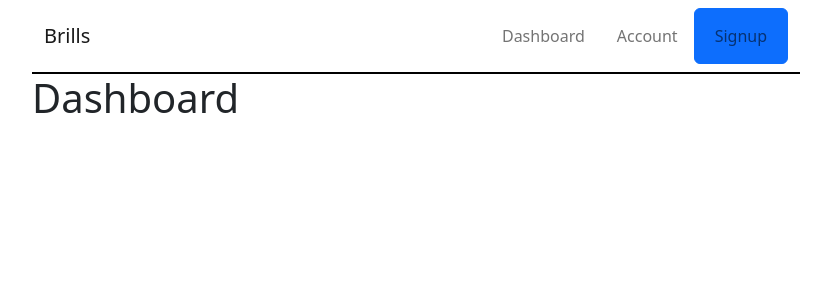
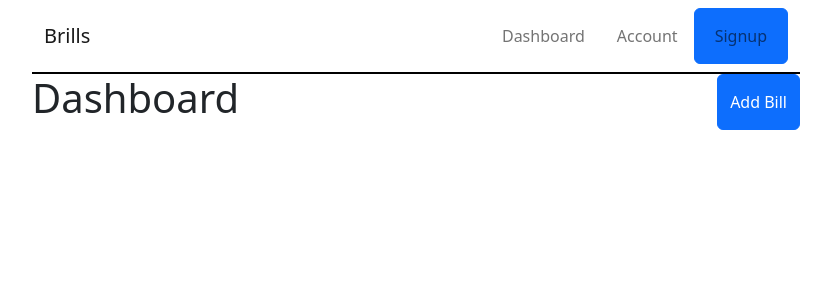
Before and after one commit to KevinMKW/brills, a React (Vite) app: page /dashboard in a window 1280 px wide. Shown: the top 300 px of the page, without its empty margins (224-1055 px from the left). Built offline with nearby package versions, Linux system fonts and the light colour scheme.

Commit message:
update the dashboard

```diff
--- a/src/components/Dashboard/Dashboard.jsx
+++ b/src/components/Dashboard/Dashboard.jsx
@@ -1,10 +1,14 @@
-// eslint-disable-next-line no-unused-vars
-import BillList from "../Bill/BillList";
+import { Link } from "react-router-dom";
+import { Button } from "react-bootstrap";
 
 const Dashboard = () => {
     return (
         <div>
-            <h1>Dashboard</h1>
+            <div className="d-flex justify-content-between">
+                <h1>Dashboard</h1>
+                <Button><Link className='nav-link' to="/addbill">Add Bill</Link></Button>
+            </div>
+
         </div>
     );
 }
```
